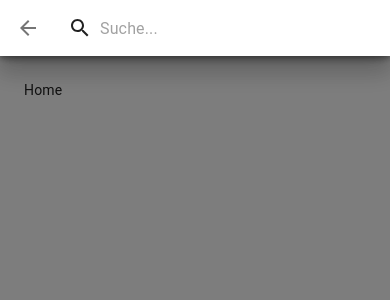
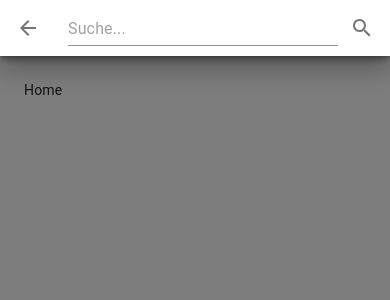
Before and after one commit to benneq/irgendwas-mit-hardware, a React (Create React App) app: page /home in a window 390 px wide. Both pictures are taken after a click on the button 350 px from the left and 28 px from the top of the page. Shown: the top 300 px of the page. Built offline with nearby package versions, Linux system fonts and the light colour scheme.

Commit message:
Search Suggestions

```diff
--- a/src/layout/Search.tsx
+++ b/src/layout/Search.tsx
@@ -1,80 +1,13 @@
 import React from 'react';
-import { makeStyles, useTheme } from '@material-ui/core/styles';
-import { Toolbar, IconButton, Drawer, useMediaQuery, InputAdornment, fade, InputBase } from '@material-ui/core';
+import { useTheme } from '@material-ui/core/styles';
+import { Toolbar, IconButton, Drawer, useMediaQuery } from '@material-ui/core';
 import { Search as SearchIcon, ArrowBack as ArrowBackIcon } from '@material-ui/icons';
-
-const useStyles = makeStyles(theme => ({
-	search: {
-		position: 'relative',
-		borderRadius: theme.shape.borderRadius,
-		backgroundColor: fade(theme.palette.common.white, 0.15),
-		'&:hover': {
-			backgroundColor: fade(theme.palette.common.white, 0.25),
-		},
-		marginLeft: 0,
-		paddingLeft: theme.spacing(2),
-		width: '100%',
-		[theme.breakpoints.up('sm')]: {
-			marginLeft: theme.spacing(1),
-			width: 'auto',
-		},
-	},
-	inputRoot: {
-		color: 'inherit',
-	},
-	inputInput: {
-		padding: theme.spacing(1, 1, 1, 0),
-		transition: theme.transitions.create('width'),
-		width: '100%',
-		[theme.breakpoints.up('sm')]: {
-			width: '12ch',
-			'&:focus': {
-				width: '20ch',
-			},
-		},
-	},
-}));
-
-const SearchInput: React.FunctionComponent = () => {
-	const classes = useStyles();
-	const [search, setSearch] = React.useState('');
-
-	const handleSearchChange = (e: React.ChangeEvent<HTMLInputElement>) => {
-		setSearch(e.target.value);
-	};
-
-	const handleKeyDown = (e: React.KeyboardEvent<HTMLInputElement>) => {
-		if(e.key === 'Escape') {
-			setSearch('');
-			e.currentTarget.blur();
-		}
-	};
-
-	return (
-		<div className={classes.search}>
-			<InputBase
-				value={search}
-				onChange={handleSearchChange}
-				onKeyDown={handleKeyDown}
-				placeholder="Suche..."
-				fullWidth
-				classes={{
-					root: classes.inputRoot,
-					input: classes.inputInput,
-				}}
-				startAdornment={
-					<InputAdornment position="start">
-						<SearchIcon />
-					</InputAdornment>
-				}
-				inputProps={{ 'aria-label': 'search' }}
-			/>
-		</div>
-	)
-};
+import SearchSuggestions from './SearchSuggestions';
+import SearchInput from './SearchInput';
 
 const Search: React.FunctionComponent = () => {
 	const theme = useTheme();
+	const [searchTerm, setSearchTerm] = React.useState('');
 	const [open, setOpen] = React.useState(false);
 	const isMobile = useMediaQuery(theme.breakpoints.down('xs'));
 
@@ -84,6 +17,22 @@ const Search: React.FunctionComponent = () => {
 
 	const handleDrawerClose = () => {
 		setOpen(false);
+	};
+
+	const handleSearchTermChange = (val: string) => {
+		setSearchTerm(val);
+	};
+
+	const handleSearchTermEnter = () => {
+
+	};
+
+	const handleSuggestionClick = (val: string) => {
+
+	};
+
+	const handleInheritClick = (val: string) => {
+		setSearchTerm(val);
 	};
 
 	return (
@@ -100,13 +49,21 @@ const Search: React.FunctionComponent = () => {
 					>
 						<ArrowBackIcon />
 					</IconButton>
-					<SearchInput />
+					<SearchInput value={searchTerm} onChange={handleSearchTermChange} onEnter={handleSearchTermEnter} />
+					<IconButton edge="end" onClick={handleSearchTermEnter}>
+						<SearchIcon />
+					</IconButton>
 				</Toolbar>
+				<SearchSuggestions
+					value={[]}
+					onSuggestionClick={handleSuggestionClick}
+					onInheritClick={handleInheritClick}
+				/>
 			</Drawer>
 
 			{isMobile
-				? <IconButton aria-label="search" color="inherit" onClick={handleDrawerOpen}><SearchIcon /></IconButton>
-				: <SearchInput />
+				? <IconButton edge="end" aria-label="search" color="inherit" onClick={handleDrawerOpen}><SearchIcon /></IconButton>
+				: <SearchInput value={searchTerm} onChange={handleSearchTermChange} onEnter={handleSearchTermEnter} />
 			}
 		</>
 	);
--- /dev/null
+++ b/src/layout/SearchInput.tsx
@@ -0,0 +1,90 @@
+import React from 'react';
+import { makeStyles } from '@material-ui/core/styles';
+import { InputAdornment, fade, useTheme, useMediaQuery, Input } from '@material-ui/core';
+import { Search as SearchIcon } from '@material-ui/icons';
+
+const useStyles = makeStyles(theme => ({
+	search: {
+		position: 'relative',
+		borderRadius: theme.shape.borderRadius,
+		backgroundColor: fade(theme.palette.common.white, 0.15),
+		'&:hover': {
+			backgroundColor: fade(theme.palette.common.white, 0.25),
+		},
+		marginLeft: 0,
+        paddingLeft: theme.spacing(2),
+		width: '100%',
+		[theme.breakpoints.up('sm')]: {
+			marginLeft: theme.spacing(1),
+			width: 'auto',
+		},
+	},
+	inputRoot: {
+		color: 'inherit',
+	},
+	inputInput: {
+		padding: theme.spacing(1, 1, 1, 0),
+		transition: theme.transitions.create('width'),
+		width: '100%',
+		[theme.breakpoints.up('sm')]: {
+			width: '12ch',
+			'&:focus': {
+				width: '20ch',
+			},
+		},
+	},
+}));
+
+type Props = {
+	value: string
+	onChange: (val: string) => void
+	onEnter: () => void
+}
+
+const SearchInput: React.FunctionComponent<Props> = (props) => {
+	const { value, onChange, onEnter } = props;
+
+    const theme = useTheme();
+	const isMobile = useMediaQuery(theme.breakpoints.down('xs'));
+	const classes = useStyles();
+
+	const handleSearchChange = (e: React.ChangeEvent<HTMLInputElement>) => {
+		onChange(e.target.value);
+	};
+
+	const handleKeyDown = (e: React.KeyboardEvent<HTMLInputElement>) => {
+		if(e.key === 'Escape') {
+			onChange('');
+			e.currentTarget.blur();
+		} else if(e.key === 'Enter') {
+            onEnter();
+		}
+	};
+
+	return (
+        <>
+            <div className={classes.search}>
+                <Input
+                    value={value}
+                    onChange={handleSearchChange}
+                    onKeyDown={handleKeyDown}
+                    placeholder="Suche..."
+                    fullWidth
+                    classes={{
+                        root: classes.inputRoot,
+                        input: classes.inputInput,
+                    }}
+                    disableUnderline={!isMobile}
+                    startAdornment={!isMobile &&
+                        <InputAdornment position="start">
+                            <SearchIcon />
+                        </InputAdornment>
+                    }
+                    inputProps={{ 'aria-label': 'search' }}
+                />
+            </div>
+        </>
+	)
+};
+
+export default SearchInput;
--- /dev/null
+++ b/src/layout/SearchSuggestions.tsx
@@ -0,0 +1,47 @@
+import React from 'react';
+import { makeStyles } from '@material-ui/core/styles';
+import { IconButton, List, ListItem, ListItemText, ListItemSecondaryAction } from '@material-ui/core';
+import { ArrowUpward as ArrowUpwardIcon } from '@material-ui/icons';
+
+const useStyles = makeStyles(theme => ({
+	arrowIcon: {
+		transform: "rotate(-45deg)"
+	},
+}));
+
+type Props = {
+    value: string[]
+    onSuggestionClick: (val: string) => void
+    onInheritClick: (val: string) => void
+}
+
+const SearchSuggestions: React.FunctionComponent<Props> = (props) => {
+    const { value, onSuggestionClick, onInheritClick } = props;
+
+    const classes = useStyles();
+
+    const handleSuggestionClick = (val: string) => () => {
+        onSuggestionClick(val);
+    };
+
+	const handleArrowClick = (val: string) => () => {
+		onInheritClick(val);
+	};
+
+	return (
+		<List disablePadding>
+            {value.map(suggestion =>
+                <ListItem button onClick={handleSuggestionClick(suggestion)}>
+                    <ListItemText primary={suggestion} />
+                    <ListItemSecondaryAction>
+                        <IconButton edge="end" onClick={handleArrowClick(suggestion)}>
+                            <ArrowUpwardIcon className={classes.arrowIcon} />
+                        </IconButton>
+                    </ListItemSecondaryAction>
+                </ListItem>
+            )}
+		</List>
+	);
+};
+
+export default SearchSuggestions;
```
